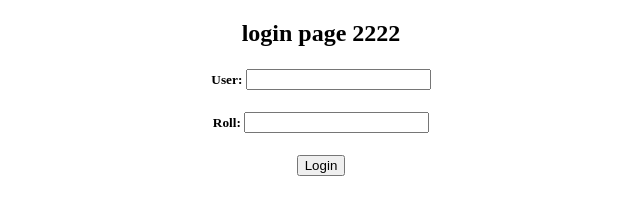
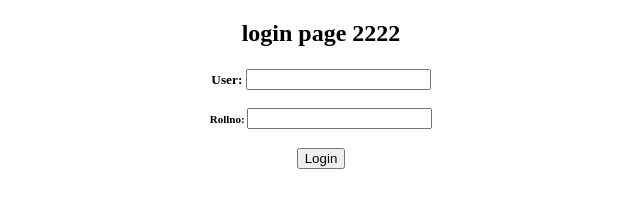
Before and after one commit to loosernumber2303/project1, a plain HTML site: page index111.html in a window 1280 px wide. Shown: the full height of the page, 319-959 px from the left. Drawn offline with Linux system fonts and the light colour scheme.

Commit message:
Update index111.html

```diff
--- a/index111.html
+++ b/index111.html
@@ -24,11 +24,11 @@ div
 
 
 <div>
-    <h5>User:
-        <input type="" name="" id=""><h5>
+    <h5><label for="name">User:<label/>
+        <input type="text" id="name"><h5>
 
-    <h5>Roll:
-        <input type="" name="" id=""><h5>
+    <h5><label for="roll">Rollno:</label>
+        <input type="text" id="roll"><h5>
 
     <button>Login</button>
 </div>
```
